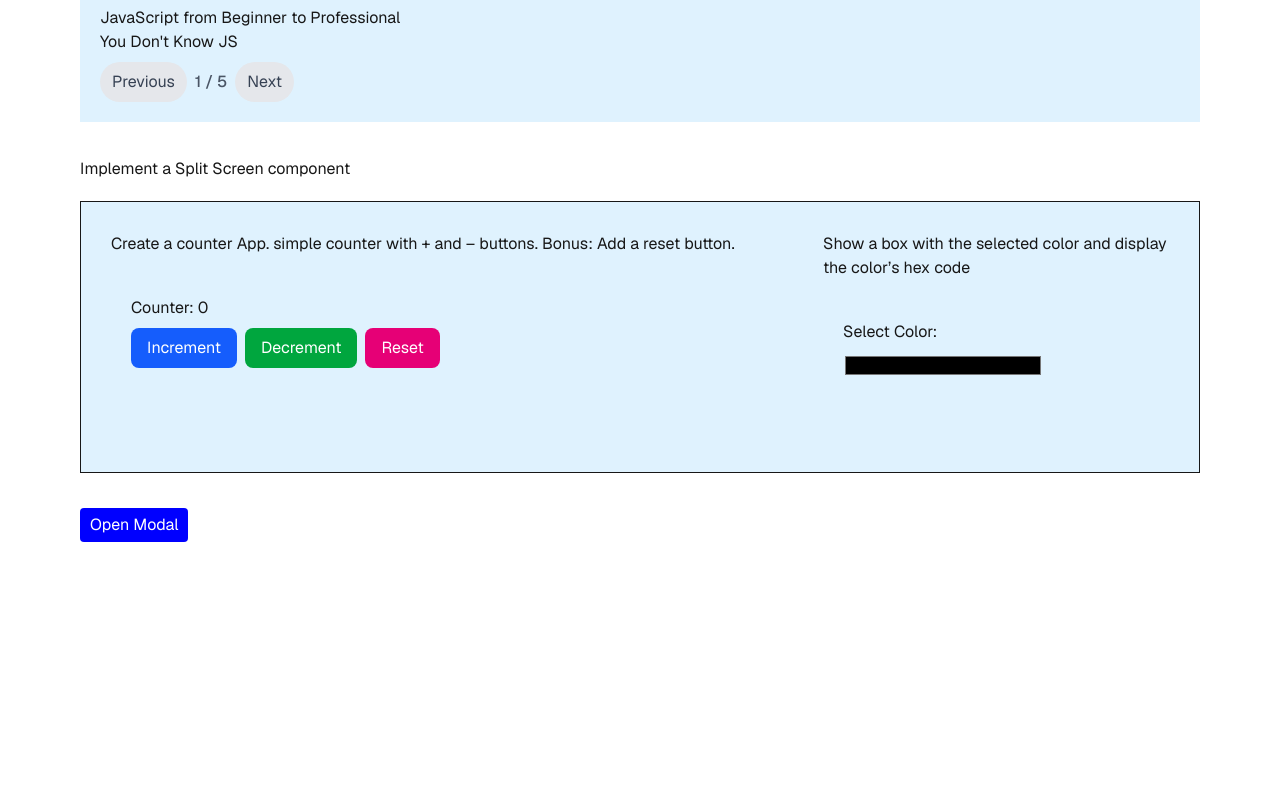
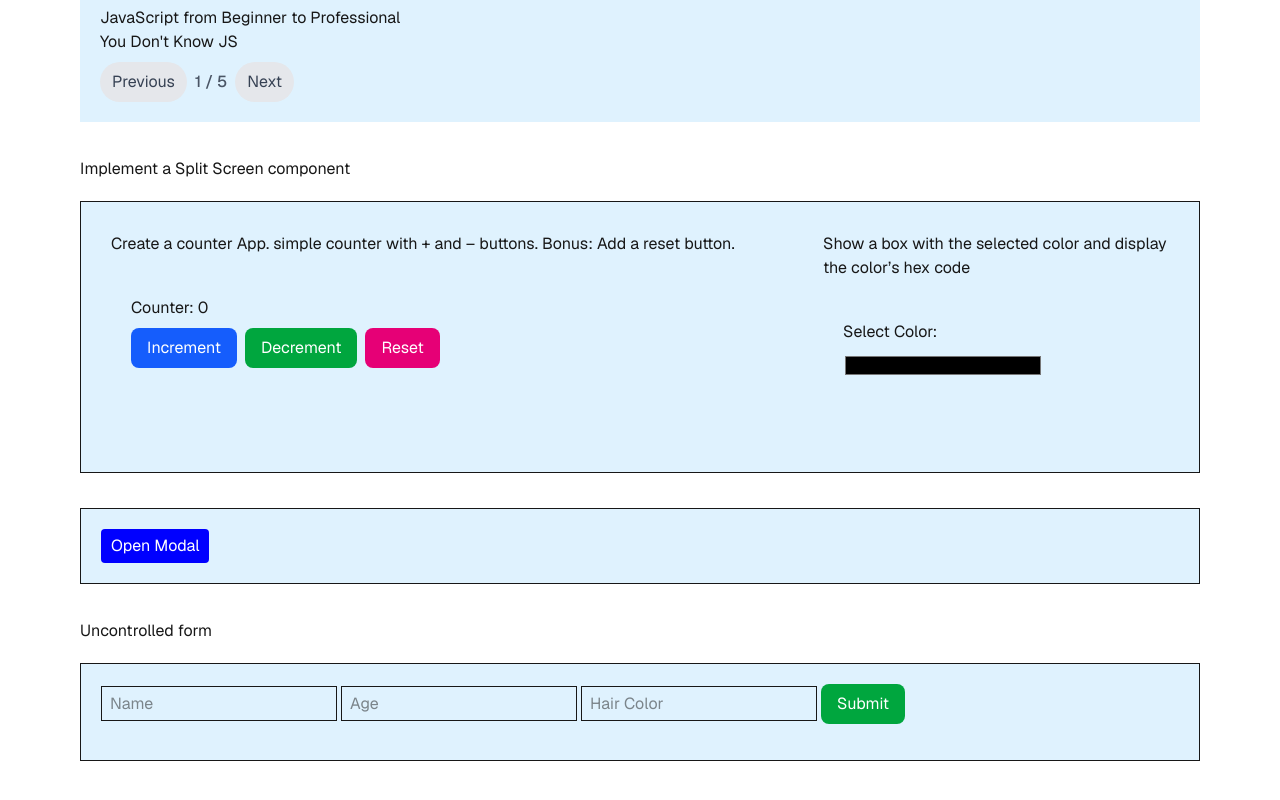
Before and after one commit to PiyuDissa/React-and-Next-Js-Challange, a Next.js app in the folder react-and-next-js-challenge/: page / in a window 1280 px wide. Shown: the part 2232-3032 px from the top of the page. Before the commit the page ends 2938 px from the top, so only its background shows below. Built offline with nearby package versions, Linux system fonts and the light colour scheme.

Commit message:
uncontrolled component - form

```diff
--- a/react-and-next-js-challenge/app/page.tsx
+++ b/react-and-next-js-challenge/app/page.tsx
@@ -8,6 +8,7 @@ import SortBooks from '@/app/ui/sort-books';
 import Pagination from '@/app/ui/pagination';
 import SplitScreen from '@/app/ui/split-screen';
 import Modal from '@/app/ui/modal';
+import UncontrolledForm from '@/app/ui/uncontrolled-form';
 
 const books = [
   {id: 1, title: "Learning React", author: "Daniel", year: 2002},
@@ -52,6 +53,7 @@ export default function Home() {
             </SplitScreen>
           </div>
 
+          <div className="w-full border p-5 bg-sky-100 mt-[20px] mb-[35px]">
             <Modal>
               <SplitScreen leftWeight={1} rightWeight={1}>
                 <CounterApp />
@@ -59,6 +61,12 @@ export default function Home() {
               </SplitScreen>
             </Modal>
           </div>
+
+          <p>Uncontrolled form</p>
+          <div className="w-full border p-5 bg-sky-100 mt-[20px] mb-[35px]">
+            <UncontrolledForm />
+          </div>
+        </div>
       </main>
     </div>
   );
--- /dev/null
+++ b/react-and-next-js-challenge/app/ui/uncontrolled-form.jsx
@@ -0,0 +1,37 @@
+'use client';
+import React, { useRef } from 'react';
+
+export default function UncontrolledForm () {
+	const nameInput = useRef();
+	const ageInput = useRef();
+	const hairColorInput = useRef();
+	const resultDiv = useRef();
+
+	const handleSubmit = (e) => {
+		e.preventDefault();
+		const names = nameInput.current.value;
+		const age = ageInput.current.value;
+		const hairColor = hairColorInput.current.value;
+
+		resultDiv.current.innerHTML = `
+			<p><strong>Name:</strong> ${names}</p>
+			<p><strong>Age:</strong> ${age}</p>
+			<p><strong>Hair Color:</strong> ${hairColor}</p>
+		`;
+	}
+
+    return (
+			<>
+				<form onSubmit={handleSubmit}>
+					<input type="text" name="Name" placeholder="Name" className="border p-2 h-[35px] mr-1" ref={nameInput}/>
+					<input type="number" name="Age" placeholder="Age" className="border p-2 h-[35px] mr-1" ref={ageInput}/>
+					<input type="text" name="HairColor" placeholder="Hair Color" className="border p-2 h-[35px] mr-1" ref={hairColorInput}/>
+					<button type="submit" value="Submit" className="bg-green-600 text-white px-4 py-2 rounded-lg hover:bg-green-700">
+						Submit
+					</button>
+				</form>
+
+				<div ref={resultDiv} className="mt-4"></div>
+			</>
+		)
+}
```
Lines whose indentation alone changed are shown as unchanged.
